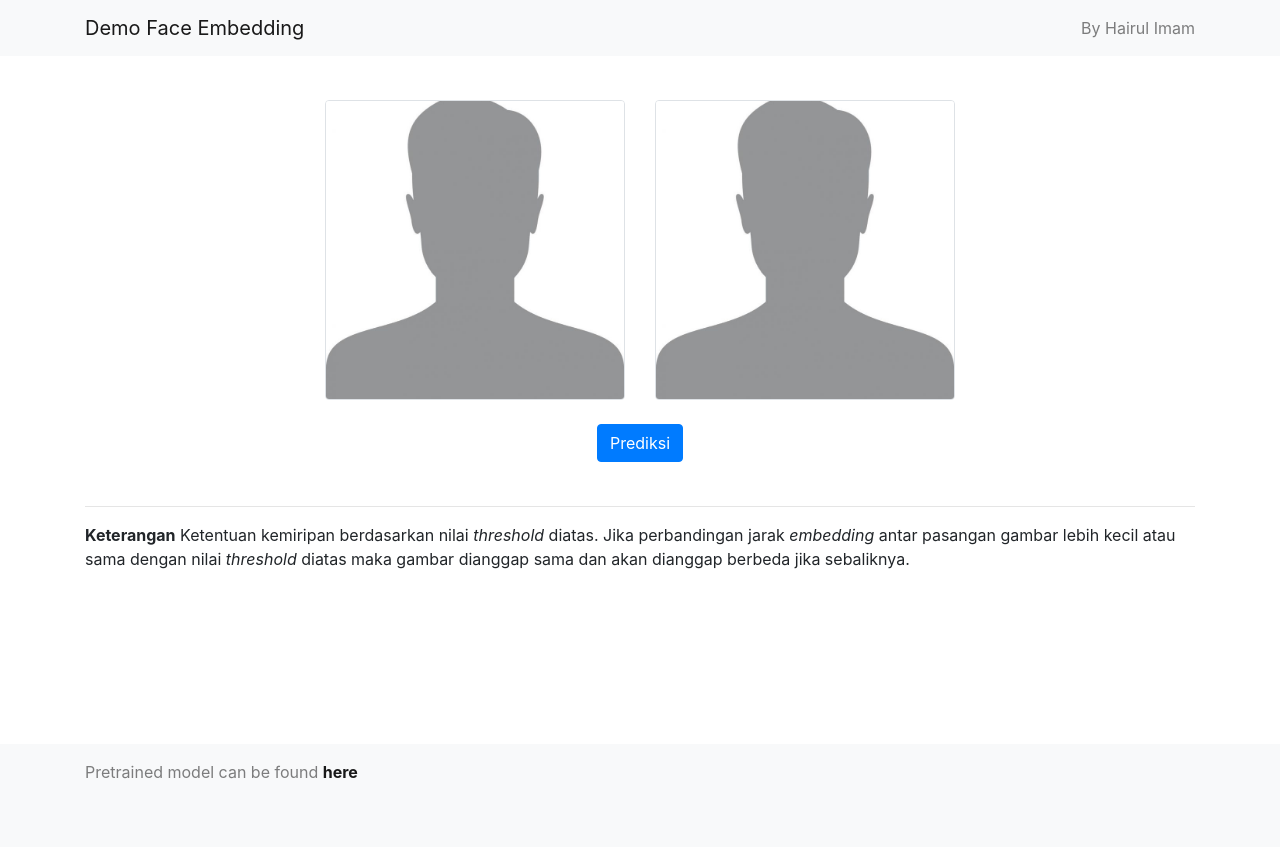
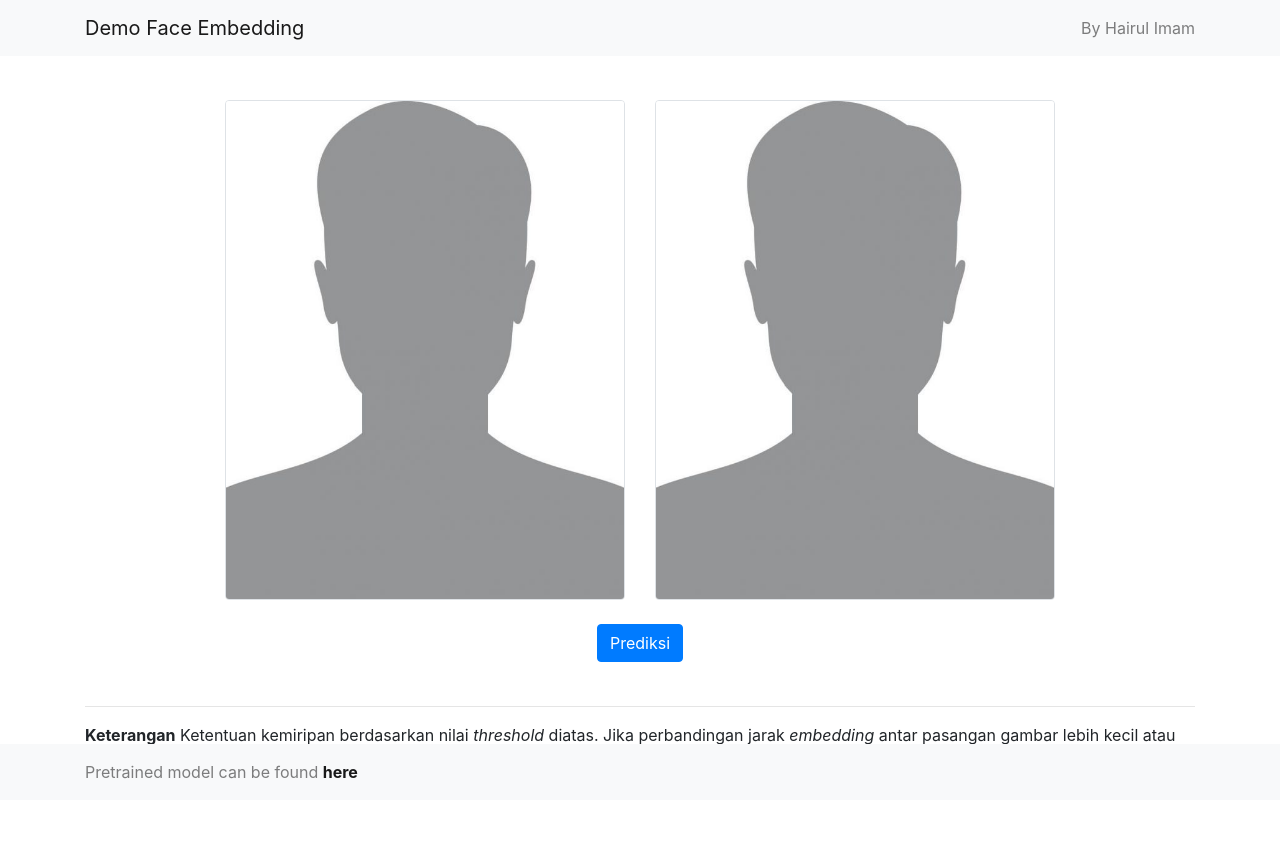
Before and after one commit to khrlimam/demo-facenet, a Flask app: page / in a window 1280 px wide. Before the commit the page ends 779 px from the top, so only its background shows below. Run offline with Flask 2, Linux system fonts and the light colour scheme; some libraries are stand-ins or nearby versions.

Commit message:
resize image holder add more margin footer

```diff
--- a/templates/layout.html
+++ b/templates/layout.html
@@ -8,14 +8,14 @@
     <style>
         body {
             padding-top: 100px;
-            padding-bottom: 40px;
+            padding-bottom: 60px;
         }
 
         .center-cropped {
             object-fit: cover;
             object-position: center;
-            height: 300px;
-            width: 300px;
+            height: 500px;
+            width: 400px;
         }
 
         img:hover {
```
